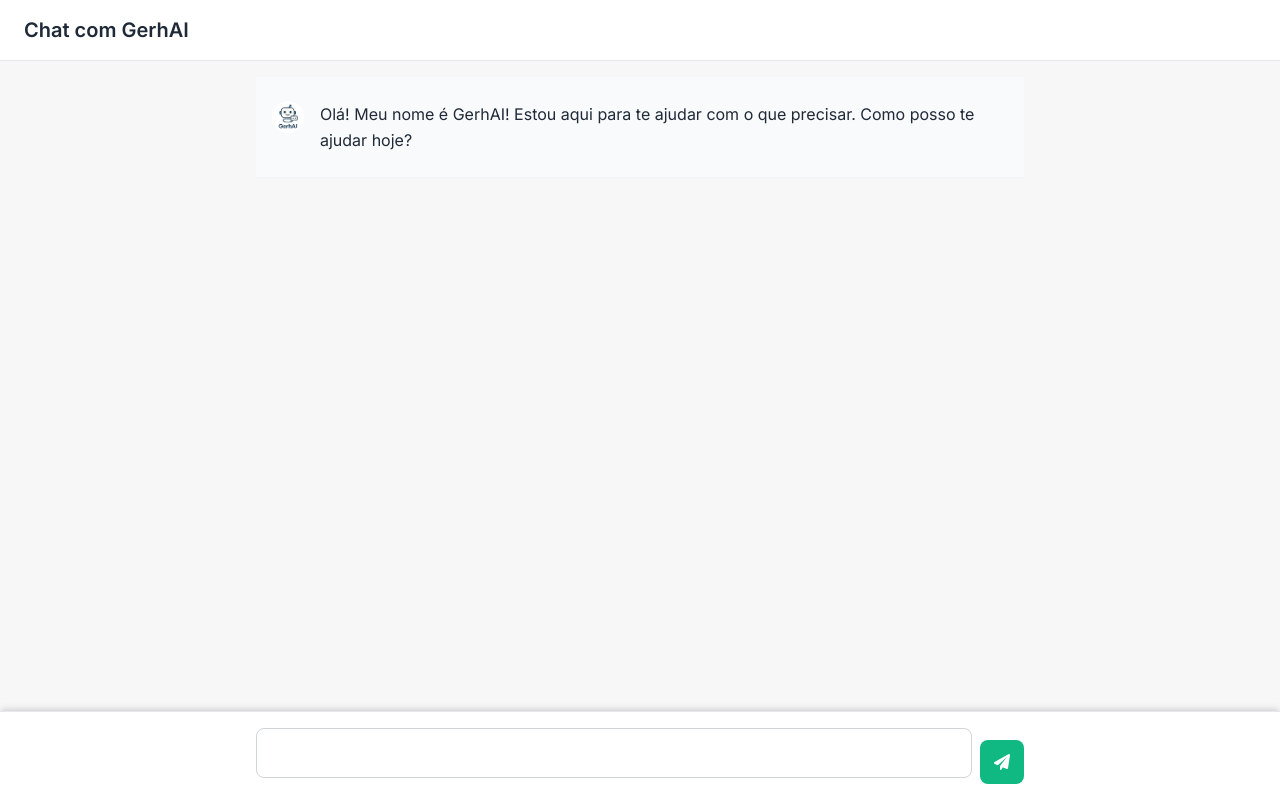
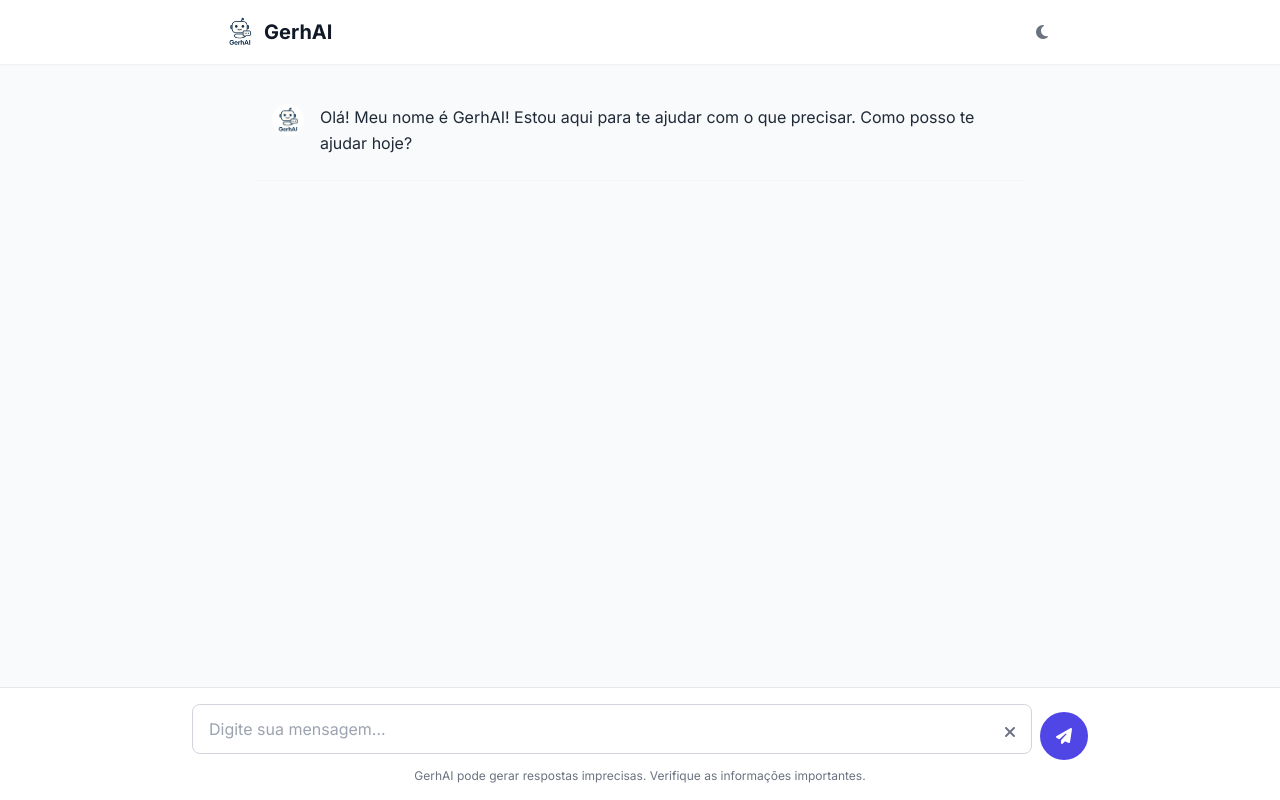
Before and after one commit to gerhaarrd/gerhai, a FastAPI app: page / in a window 1280 px wide. Run offline with FastAPI, Linux system fonts and the light colour scheme; some libraries are stand-ins or nearby versions.

Commit message:
Add files via upload

```diff
--- a/templates/index.html
+++ b/templates/index.html
@@ -5,83 +5,128 @@
     <meta charset="UTF-8">
     <meta name="viewport" content="width=device-width, initial-scale=1.0">
     <title>Chat com GerhAI</title>
-    <link rel="icon" type="image/png" href="{{ url_for('static', path='favicon.png') }}">
+    <link rel="icon" type="image/png" href="/static/favicon.png">
+
+    <!-- Google Fonts -->
+    <link href="https://fonts.googleapis.com/css2?family=Inter:wght@300;400;500;600;700&display=swap" rel="stylesheet">
+
+    <!-- Font Awesome -->
+    <link rel="stylesheet" href="https://cdnjs.cloudflare.com/ajax/libs/font-awesome/6.4.0/css/all.min.css"
+          integrity="sha512-iecdLmaskl7CVkqkXNQ/ZH/XLlvWZOJyj7Yy7tcenmpD1ypASozpmT/E0iPtmFIB46ZmdtAc9eNBvH0H/ZpiBw=="
+          crossorigin="anonymous" referrerpolicy="no-referrer" />
+
+    <!-- Tailwind CSS -->
     <script src="https://cdn.tailwindcss.com"></script>
     <script>
         tailwind.config = {
+            darkMode: 'class',
             theme: {
                 extend: {
                     fontFamily: {
                         sans: ['Inter', 'sans-serif'],
                     },
-                    css: {
-                        '.message-text': {
-                            color: '#1f2937',
-                            lineHeight: '1.625',
-                            minHeight: '1.5em', /* Garante que haja espaço para o cursor */
-                        },
-                        '.typing-cursor': {
-                            display: 'inline-block',
-                            animation: 'blink 1s infinite',
-                            color: '#6b7280',
-                            fontWeight: 'bold',
-                        },
-                        '@keyframes blink': {
-                            '0%, 100%': { opacity: 1 },
-                            '50%': { opacity: 0 },
-                        },
-                        '.copy-button': {
-                            backgroundColor: 'rgba(255, 255, 255, 0.1)',
-                            transition: 'background-color 0.2s',
-                        },
-                        '.copy-button:hover': {
-                            backgroundColor: 'rgba(255, 255, 255, 0.2)',
+                    colors: {
+                        primary: {
+                            50: '#eef2ff',
+                            100: '#e0e7ff',
+                            200: '#c7d2fe',
+                            300: '#a5b4fc',
+                            400: '#818cf8',
+                            500: '#6366f1',
+                            600: '#4f46e5',
+                            700: '#4338ca',
+                            800: '#3730a3',
+                            900: '#312e81',
                         },
                     },
                 },
             },
+            plugins: [
+                function({ addComponents }) {
+                    addComponents({
+                        '.btn': {
+                            '@apply px-4 py-2 rounded-lg font-medium transition-colors duration-200': {},
+                        },
+                        '.btn-primary': {
+                            '@apply bg-primary-600 text-white hover:bg-primary-700': {},
+                        },
+                    });
+                },
+            ],
         }
     </script>
+
+    <!-- Marked.js para renderização de markdown -->
     <script src="https://cdn.jsdelivr.net/npm/marked/marked.min.js"></script>
-    <link href="https://fonts.googleapis.com/css2?family=Inter:wght@400;500;600&display=swap" rel="stylesheet">
-    <link rel="stylesheet" href="https://cdnjs.cloudflare.com/ajax/libs/font-awesome/6.0.0/css/all.min.css">
+
+    <!-- Estilos personalizados -->
     <link rel="stylesheet" href="/static/style.css">
 </head>
-<body class="h-full">
-    <div id="app">
-        <header class="bg-white border-b border-gray-200 py-4 px-6">
-            <h1 class="text-xl font-semibold text-gray-800">Chat com GerhAI</h1>
+<body class="h-full bg-gray-50 dark:bg-gray-900">
+    <div id="app" class="h-full flex flex-col">
+        <!-- Cabeçalho -->
+        <header class="bg-white dark:bg-gray-800 shadow-sm z-10">
+            <div class="max-w-4xl mx-auto px-4 sm:px-6 lg:px-8 py-3">
+                <div class="flex items-center justify-between">
+                    <div class="flex items-center">
+                        <img src="/static/favicon.png" alt="Logo" class="h-8 w-8 mr-2">
+                        <h1 class="text-xl font-bold text-gray-900 dark:text-white">GerhAI</h1>
+                    </div>
+                    <div class="flex items-center space-x-4">
+                        <button id="theme-toggle" class="text-gray-500 dark:text-gray-400 hover:bg-gray-100 dark:hover:bg-gray-700 p-2 rounded-lg">
+                            <i class="fas fa-moon dark:hidden"></i>
+                            <i class="fas fa-sun hidden dark:block"></i>
+                        </button>
+                    </div>
+                </div>
+            </div>
         </header>
 
-        <div id="chat-container" class="chat-container">
-            <div id="chat-messages" class="space-y-1">
+        <!-- Área de mensagens -->
+        <div id="chat-container" class="flex-1 overflow-y-auto">
+            <div id="chat-messages" class="max-w-4xl mx-auto px-4 sm:px-6 lg:px-8 py-4 space-y-4">
+                <!-- Mensagens serão inseridas aqui via JavaScript -->
             </div>
         </div>
 
-        <div class="input-container">
-            <div class="input-wrapper">
+        <!-- Área de entrada de mensagem -->
+        <div class="border-t border-gray-200 dark:border-gray-700 bg-white dark:bg-gray-800 py-4 px-4 sm:px-6 lg:px-8 transition-colors duration-200">
+            <div class="max-w-4xl mx-auto">
+                <form id="chat-form" class="flex items-end gap-2">
                     <div class="flex-1 relative">
                         <textarea
                             id="user-input"
-                        placeholder="Envie uma mensagem..."
                             rows="1"
+                            placeholder="Digite sua mensagem..."
+                            class="w-full px-4 py-3 pr-12 text-gray-900 bg-white border border-gray-300 rounded-xl focus:ring-2 focus:ring-primary-500 focus:border-transparent dark:bg-gray-700 dark:border-gray-600 dark:placeholder-gray-400 dark:text-white transition-colors duration-200"
                             oninput="autoResize(this)"
                             onkeydown="if(event.key === 'Enter' && !event.shiftKey) { event.preventDefault(); sendMessage(); }"
-                        class="w-full">
-                    </textarea>
+                        ></textarea>
+                        <button
+                            type="button"
+                            class="absolute right-2 bottom-2 p-2 text-gray-500 hover:text-primary-600 dark:text-gray-400 dark:hover:text-primary-400 transition-colors duration-200"
+                            onclick="document.getElementById('user-input').value = ''; autoResize(document.getElementById('user-input'));"
+                        >
+                            <i class="fas fa-times"></i>
+                        </button>
                     </div>
                     <button
                         id="send-button"
-                    onclick="sendMessage()"
-                    class="send-button"
+                        type="submit"
+                        class="flex-shrink-0 inline-flex items-center justify-center h-12 w-12 rounded-full bg-primary-600 hover:bg-primary-700 text-white focus:outline-none focus:ring-2 focus:ring-offset-2 focus:ring-primary-500 transition-colors duration-200 dark:bg-primary-700 dark:hover:bg-primary-600"
                         title="Enviar mensagem"
                     >
                         <i class="fas fa-paper-plane"></i>
                     </button>
+                </form>
+                <p class="mt-2 text-xs text-center text-gray-500 dark:text-gray-400 transition-colors duration-200">
+                    GerhAI pode gerar respostas imprecisas. Verifique as informações importantes.
+                </p>
             </div>
         </div>
     </div>
 
+    <!-- Scripts -->
     <script src="/static/script.js"></script>
 </body>
 </html>
```
Lines whose indentation alone changed are shown as unchanged.
